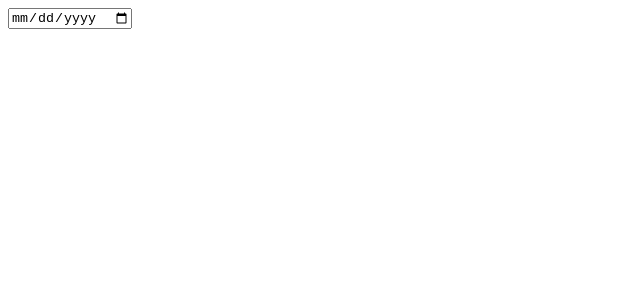
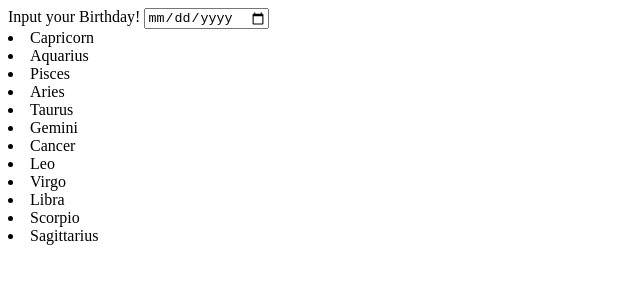
Before and after one commit to JekJean/uxid233-jl4765, a plain HTML site: page index.html in a window 1280 px wide. Shown: the whole page, without its empty margins (0-640 px from the left). Drawn offline with Linux system fonts and the light colour scheme.

Commit message:
fix syntax

```diff
--- a/index.html
+++ b/index.html
@@ -7,12 +7,12 @@
     </head>
 
     <body>
-        <script src="main.js"></script>
-        <input type="date" id="DOB">
+        <hi>Input your Birthday!</hi>
+        <input type="date" id="dob">
         <main>
-            <section>
-
+            <section id="art_display">
             </section>
         </main>
+        <script src="main.js"></script>
     </body>
 </html>
--- a/main.js
+++ b/main.js
@@ -133,6 +133,8 @@ const zodiac_signs = [
     },
 
 ];
+const dob_output = document.querySelector("#dob")
+const art_display = document.querySelector("#art_display")
 
 function get_birthday(month, day) {
     for (const Birthdate of zodiac_signs) {
@@ -144,7 +146,6 @@ function get_birthday(month, day) {
         }
     }
 }
-
 
 function play_sound(sign) {
     console.log(sign.sound);
@@ -162,8 +163,10 @@ play_sound(zodiac_signs[0]);
 
 function all_signs() {
     for (const Birthdate of zodiac_signs) {
-        console.log(`Your birthdate is${Birthdate.name}`)
+        console.log(`Your birthdate is ${Birthdate.name}`)
+        const li = document.createElement('li');
+        li.textContent = `${Birthdate.name}`;
+        art_display.appendChild(li);
     }
 }
-console.log(get_birthday(12,12));
 all_signs()
```
